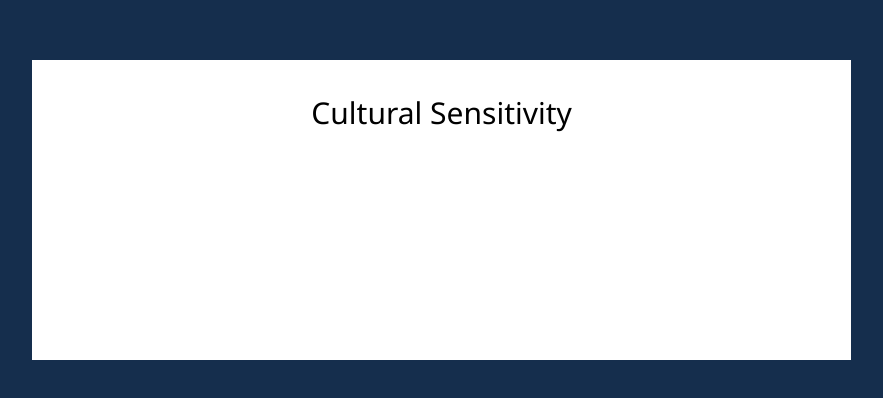
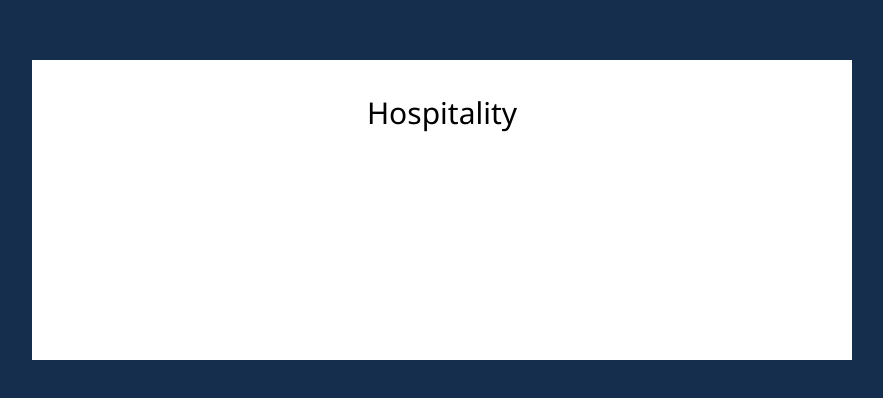
Before and after one commit to EricPedley/Yospital, a plain HTML site: page frontend/hospitalTemplate.html in a window 1280 px wide. Shown: the part 2053-2451 px from the top of the page, without its empty margins (198-1081 px from the left). Drawn offline with nearby package versions, Linux system fonts and the light colour scheme; no server answers.

Commit message:
removed extra div

```diff
--- a/frontend/hospitalTemplate.html
+++ b/frontend/hospitalTemplate.html
@@ -78,12 +78,6 @@
         </div> -->
       </div>
 
-    <div class="item" data-aos="flip-left"
-    data-aos-easing="ease-out-cubic"
-    data-aos-duration="1000">
-      <h2> Cultural Sensitivity</h2>
-      <p><div id = "cSen"></div>
-    </div>
 
 
     <div class="item" data-aos="fade-right"data-aos-easing="ease-out-cubic"
```
